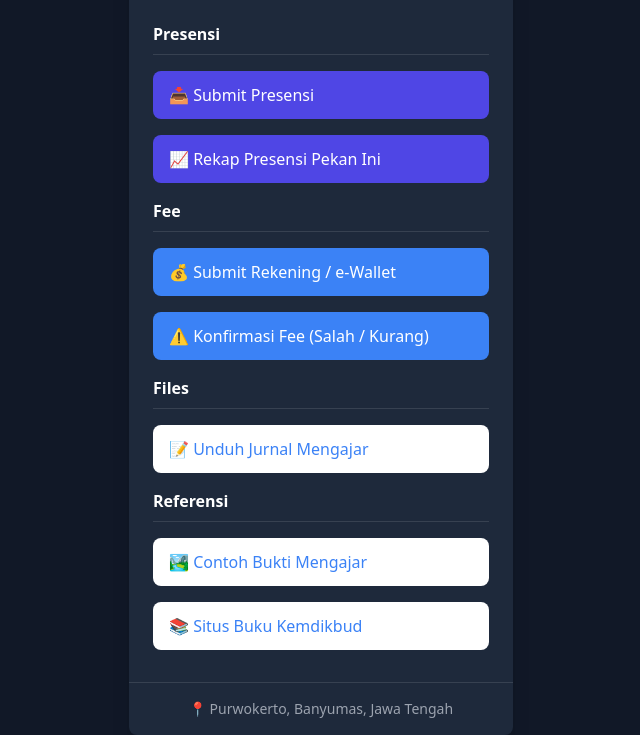
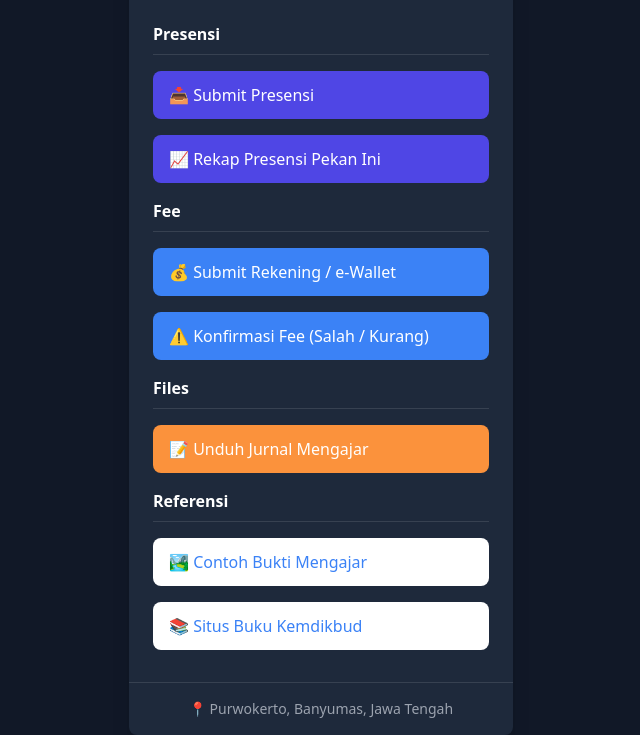
Before and after one commit to gustimaulan/links, a plain HTML site: page index.html in a window 1280 px wide. Shown: the part 146-881 px from the top of the page, without its empty margins (319-959 px from the left). Drawn offline with nearby package versions, Linux system fonts and the light colour scheme.

Commit message:
edit link structure v2

```diff
--- a/index.html
+++ b/index.html
@@ -31,7 +31,7 @@
             <a href="https://forms.gle/hMU2yfaXPy9u9cC39" target="_blank" class="block py-3 px-4 bg-blue-500 text-white rounded-lg hover:bg-yellow-200 hover:text-black transition-all duration-200">💰 Submit Rekening / e-Wallet</a>
             <a href="https://sigmath.net/konfirmasi-fee" target="_blank" class="block py-3 px-4 bg-blue-500 text-white rounded-lg hover:bg-yellow-200 hover:text-black transition-all duration-200">⚠️ Konfirmasi Fee (Salah / Kurang)</a>
             <p class="text-white border-b border-gray-700 pb-2 font-semibold">Files</p>
-            <a href="https://drive.google.com/drive/folders/1_EJ4f3RjWNPELs-63bD7fZBKZNWIiITg?usp=sharing" target="_blank" class="block py-3 px-4 bg-white text-blue-500 rounded-lg hover:bg-yellow-200 hover:text-black transition-all duration-200">📝 Unduh Jurnal Mengajar</a>
+            <a href="https://drive.google.com/drive/folders/1_EJ4f3RjWNPELs-63bD7fZBKZNWIiITg?usp=sharing" target="_blank" class="block py-3 px-4 bg-orange-400 text-white rounded-lg hover:bg-yellow-200 hover:text-black transition-all duration-200">📝 Unduh Jurnal Mengajar</a>
             <p class="text-white border-b border-gray-700 pb-2 font-semibold">Referensi</p>
             <a href="https://sigmath.net/wp-content/uploads/2022/11/les-matematika-purwokerto.webp" target="_blank" class="block py-3 px-4 bg-white text-blue-500 rounded-lg hover:bg-yellow-200 hover:text-black transition-all duration-200">🏞️ Contoh Bukti Mengajar</a>
             <a href="https://buku.kemdikbud.go.id/" target="_blank" class="block py-3 px-4 bg-white text-blue-500 rounded-lg hover:bg-yellow-200 hover:text-black transition-all duration-200">📚 Situs Buku Kemdikbud</a>
```
